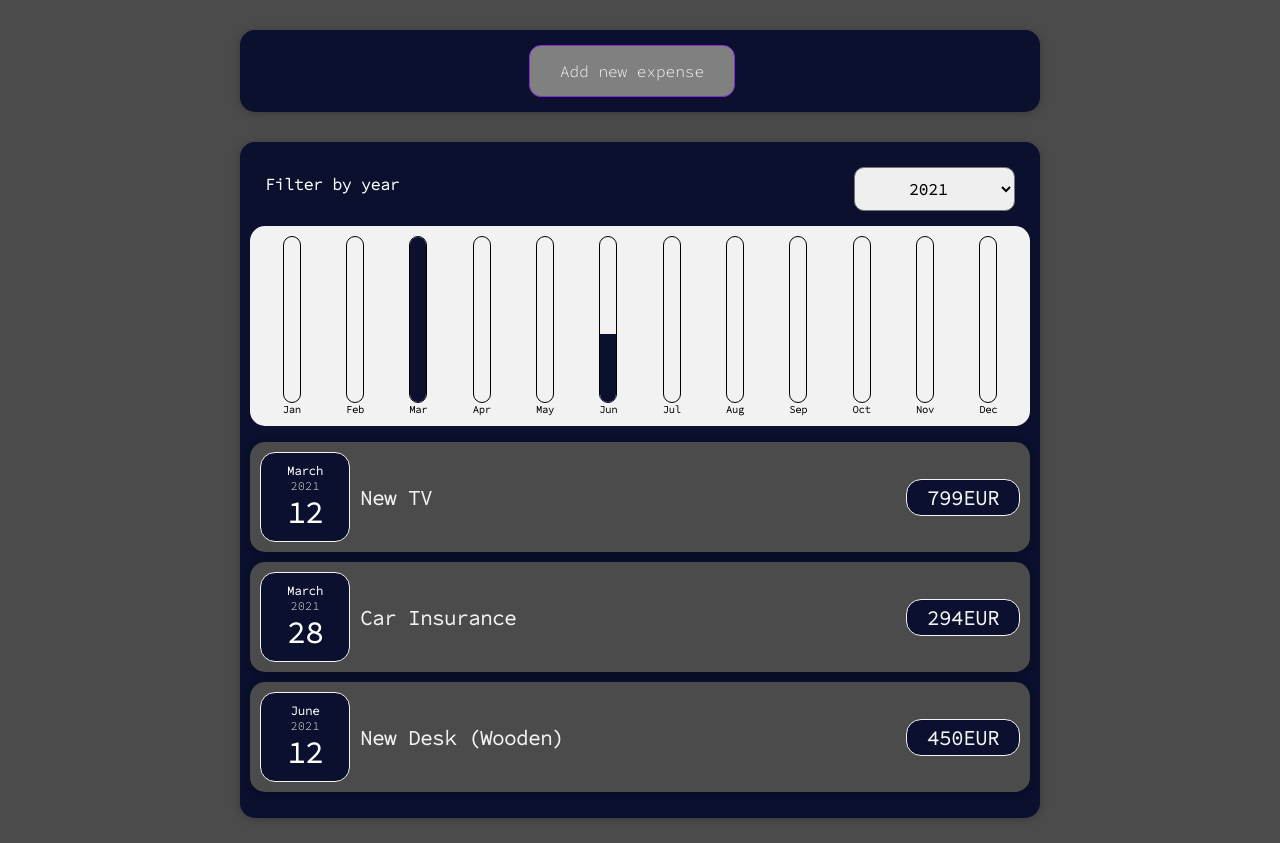
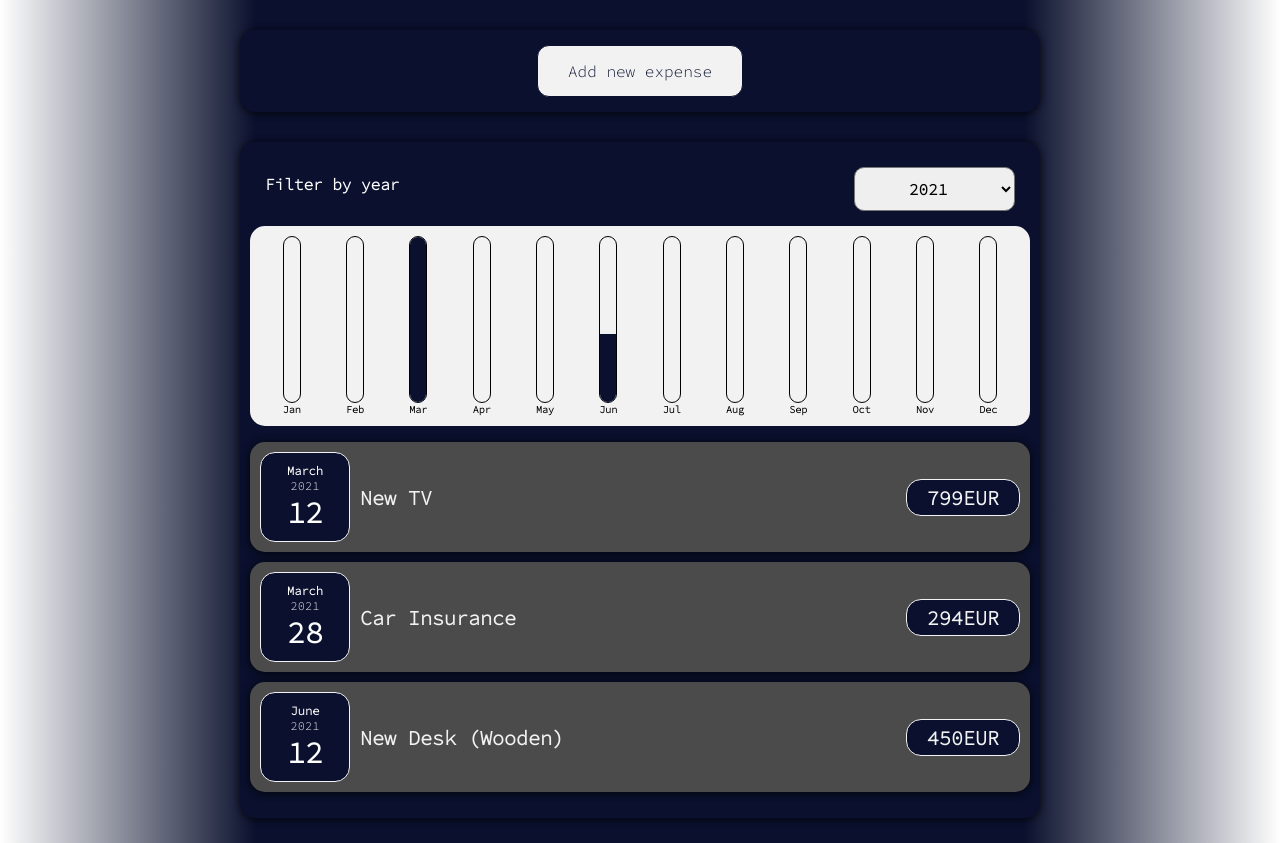
Before and after one commit to Nemzi/react-expenses-tracker, a React (Create React App) app: page / in a window 1280 px wide. Built offline with nearby package versions, Linux system fonts and the light colour scheme.

Commit message:
Can now select to see all items in list, css animations

```diff
--- a/src/components/Expenses/Expenses.js
+++ b/src/components/Expenses/Expenses.js
@@ -17,14 +17,24 @@ const Expenses = (props) => {
     return expense.date.getFullYear().toString() === filteredYear;
   });
 
+  const allExpenses = props.items;
+
   return (
     <Card className={classes.expenses}>
       <ExpenseFilter
         selected={filteredYear}
         onChangeFilter={filterChangeHandler}
       />
-      <ExpensesChart expenses={filteredExpenses} />
-      <ExpensesList items={filteredExpenses} />
+      <ExpensesChart
+        expenses={filteredExpenses}
+        allExpenses={allExpenses}
+        year={filteredYear}
+      />
+      <ExpensesList
+        items={filteredExpenses}
+        showAllExpenses={allExpenses}
+        year={filteredYear}
+      />
     </Card>
   );
 };
--- a/src/components/Expenses/ExpensesChart.js
+++ b/src/components/Expenses/ExpensesChart.js
@@ -16,6 +16,13 @@ const ExpensesChart = (props) => {
     { label: "Dec", value: 0 },
   ];
 
+  if (props.year === "All") {
+    for (const expense of props.allExpenses) {
+      const expenseMonth = expense.date.getMonth();
+      chartDataPoints[expenseMonth].value += expense.amount;
+    }
+  }
+
   for (const expense of props.expenses) {
     const expenseMonth = expense.date.getMonth();
     chartDataPoints[expenseMonth].value += expense.amount;
--- a/src/components/Expenses/ExpensesFilter.js
+++ b/src/components/Expenses/ExpensesFilter.js
@@ -16,7 +16,7 @@ const ExpensesFilter = (props) => {
           value={props.selected}
           onChange={dropdownChangeHandler}
         >
-          <option value="1000">All</option>
+          <option value="All">All</option>
           <option value="2021">2021</option>
           <option value="2020">2020</option>
           <option value="2019">2019</option>
--- a/src/components/Expenses/ExpensesFilter.module.css
+++ b/src/components/Expenses/ExpensesFilter.module.css
@@ -21,4 +21,5 @@
   padding: 10px 50px;
   font-weight: bold;
   border-radius: 10px;
+  outline: none;
 }
--- a/src/components/Expenses/ExpensesList.js
+++ b/src/components/Expenses/ExpensesList.js
@@ -2,6 +2,21 @@ import ExpenseItem from "./ExpenseItem";
 import classes from "./ExpensesList.module.css";
 
 const ExpensesList = (props) => {
+  if (props.year === "All") {
+    return (
+      <ul className={classes["expenses-list"]}>
+        {props.showAllExpenses.map((expense) => (
+          <ExpenseItem
+            key={expense.id}
+            title={expense.title}
+            amount={expense.amount}
+            date={expense.date}
+          />
+        ))}
+      </ul>
+    );
+  }
+
   if (props.items.length === 0) {
     return (
       <h2 className={classes["expenses-list__fallback"]}>Found no expenses.</h2>
--- a/src/components/NewExpense/ExpenseForm.module.css
+++ b/src/components/NewExpense/ExpenseForm.module.css
@@ -17,9 +17,10 @@
   font: inherit;
   padding: 10px;
   border-radius: 10px;
-  border: 1px solid #f2f2f2;
+  border: 1px solid black;
   width: 350px;
   max-width: 100%;
+  outline: none;
 }
 
 .new-expense__actions {
--- a/src/components/NewExpense/NewExpense.js
+++ b/src/components/NewExpense/NewExpense.js
@@ -31,7 +31,11 @@ const NewExpense = (props) => {
   };
 
   return (
-    <Card className={classes["new-expense"]}>
+    <Card
+      className={`${classes["new-expense"]} ${
+        isEditing ? classes["card-appears"] : ""
+      }`}
+    >
       {!isEditing && (
         <Button onClick={startEditingHandler}>Add new expense</Button>
       )}
--- a/src/components/NewExpense/NewExpense.module.css
+++ b/src/components/NewExpense/NewExpense.module.css
@@ -6,3 +6,17 @@
   max-width: 90%;
   text-align: center;
 }
+
+.card-appears {
+  animation: card-appears 1s ease-out forwards;
+}
+
+@keyframes card-appears {
+  from {
+    opacity: 0;
+  }
+
+  to {
+    opacity: 1;
+  }
+}
--- a/src/components/UI/Button.module.css
+++ b/src/components/UI/Button.module.css
@@ -1,18 +1,19 @@
 .button {
   font: inherit;
+  color: rgb(10, 16, 45);
   cursor: pointer;
   padding: 15px 30px;
-  border: 1px solid blueviolet;
-  background-color: gray;
-  color: white;
+  border: 1px solid rgb(10, 16, 45);
+  background-color: #f2f2f2;
   border-radius: 12px;
-  margin-right: 1rem;
+  transition: background-color 0.3s;
 }
 
 .button:hover,
 .button:active {
   background-color: rgb(10, 16, 45);
-  border-color: blueviolet;
+  border-color: #f2f2f2;
+  color: #f2f2f2;
 }
 
 .button.alternative {
--- a/src/components/UI/Card.js
+++ b/src/components/UI/Card.js
@@ -1,3 +1,5 @@
+// import { useEffect, useState } from "react";
+
 import classes from "./Card.module.css";
 
 const Card = (props) => {
--- a/src/components/UI/Card.module.css
+++ b/src/components/UI/Card.module.css
@@ -1,4 +1,15 @@
 .card {
   border-radius: 15px;
-  box-shadow: 0 1px 8px rgba(0, 0, 0, 0.25);
+  box-shadow: 0 1px 8px rgba(0, 0, 0, 0.8);
+  animation: card-appears 0.75s ease-out forwards;
 }
+
+@keyframes card-appears {
+  from {
+    opacity: 0;
+  }
+
+  to {
+    opacity: 1;
+  }
+}
--- a/src/index.css
+++ b/src/index.css
@@ -10,5 +10,12 @@ html {
 
 body {
   margin: 0;
-  background-color: #4b4b4b;
+  background: rgb(255, 255, 255);
+  background: linear-gradient(
+    90deg,
+    rgb(255, 255, 255) 0%,
+    rgb(10, 16, 45) 20%,
+    rgb(10, 16, 45) 80%,
+    rgb(255, 255, 255) 100%
+  );
 }
```
